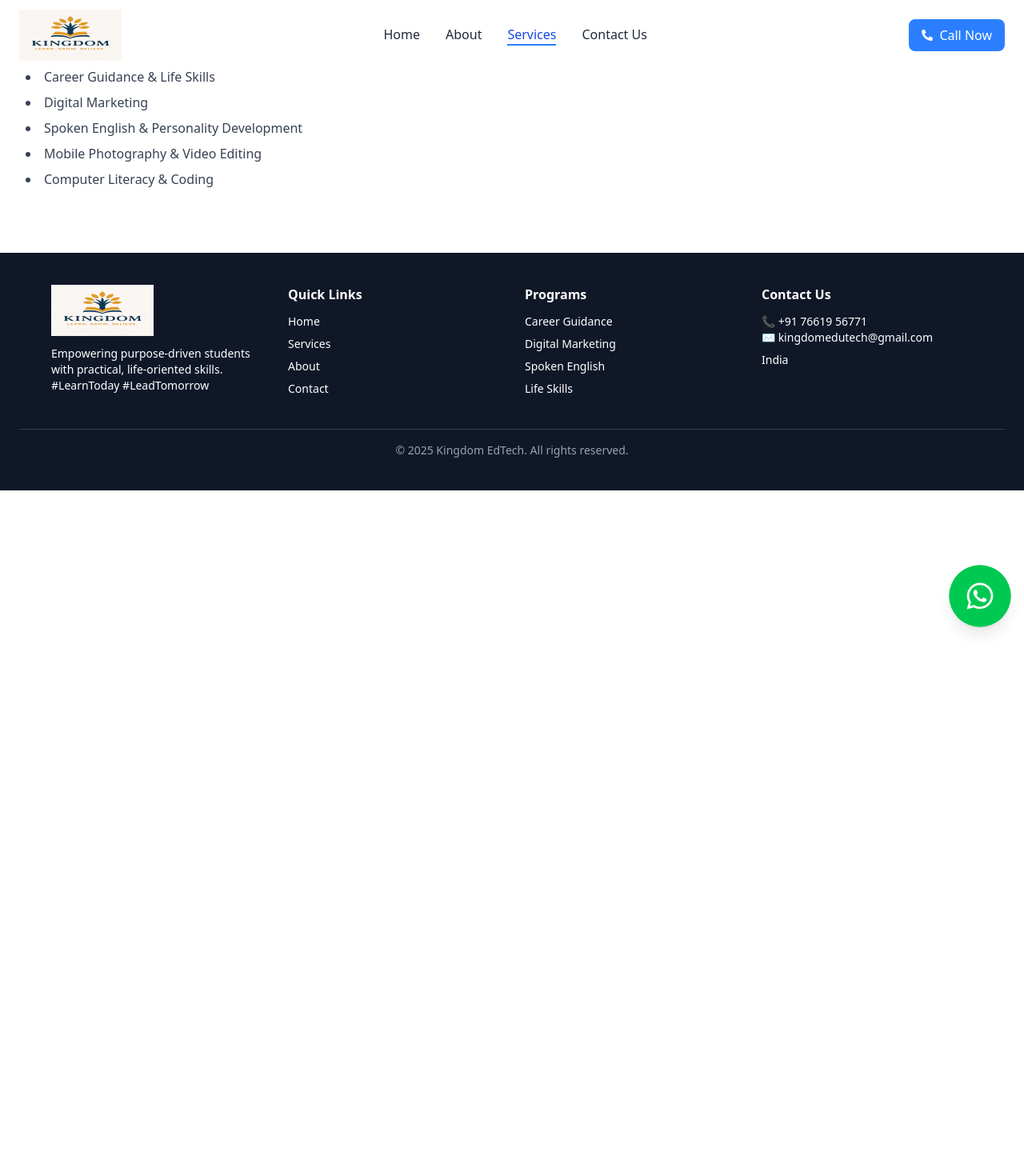
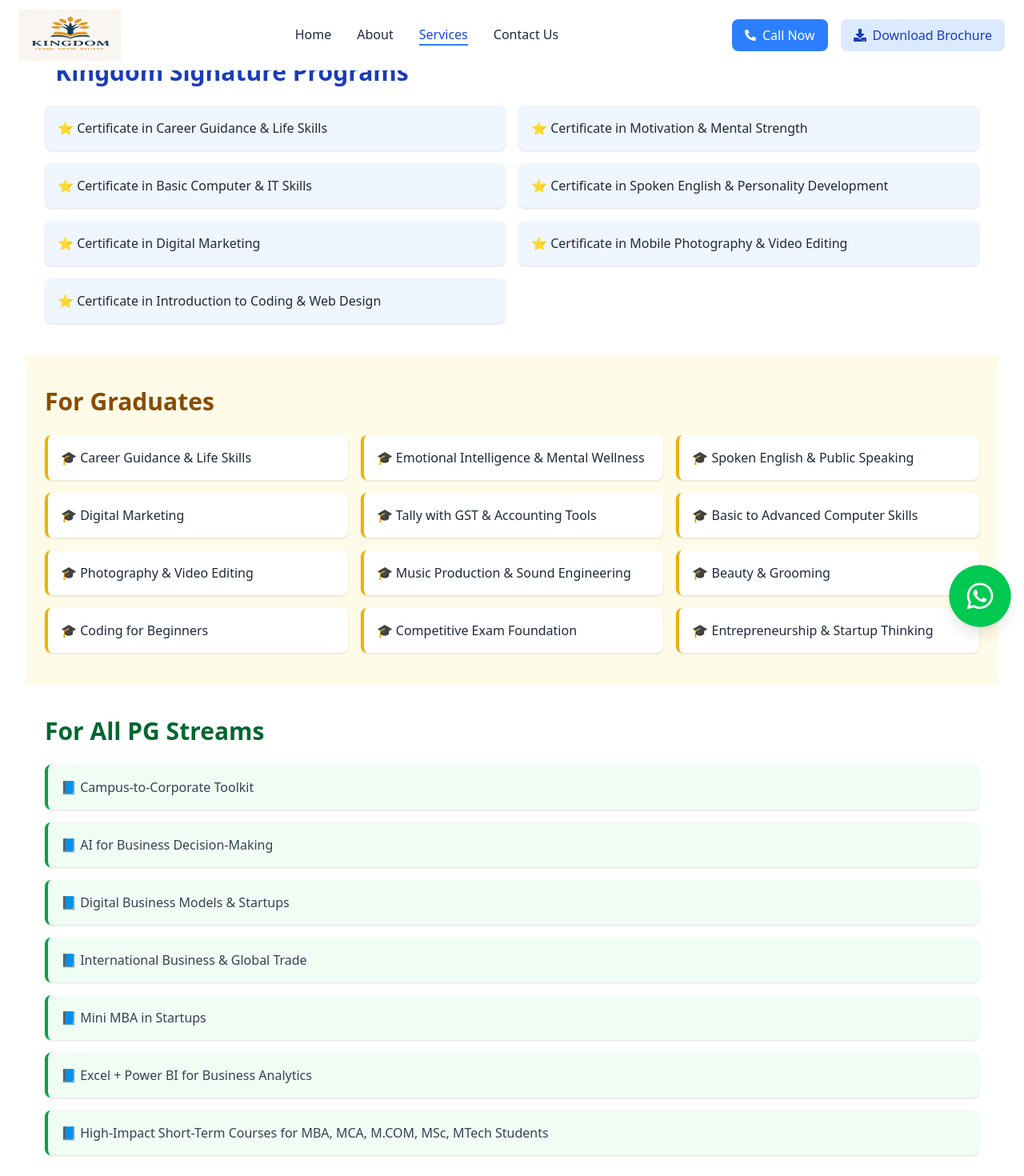
Before and after one commit to Inkarp/NewWebsiteKing, a React (Vite) app in the folder frontend/: page /services in a window 1280 px wide. Shown: the top 1470 px of the page at 80% size. Before the commit the page ends 800 px from the top, so only its background shows below. Built offline with nearby package versions, Linux system fonts and the light colour scheme.

Commit message:
chnaged the ui completely

```diff
--- a/frontend/src/pages/Header.jsx
+++ b/frontend/src/pages/Header.jsx
@@ -1,13 +1,13 @@
 import React, { useState, useEffect } from 'react';
 import Logo from '/Logo.png';
 import { NavLink, Link } from 'react-router-dom';
-import { FaBars, FaPhoneAlt, FaTimes } from 'react-icons/fa';
+import { FaBars, FaPhoneAlt, FaTimes, FaDownload } from 'react-icons/fa';
 
 const Header = () => {
   const [mobileMenuOpen, setMobileMenuOpen] = useState(false);
   const [scrolled, setScrolled] = useState(false);
 
-  // Scroll detection for sticky styling
+  // Sticky scroll effect
   useEffect(() => {
     const handleScroll = () => {
       setScrolled(window.scrollY > 10);
@@ -35,7 +35,7 @@
           <img src={Logo} alt="Kingdom Logo" className="h-16 w-32" />
         </Link>
 
-        {/* Desktop Navigation */}
+        {/* Desktop Nav */}
         <nav className="hidden md:flex space-x-8 font-medium text-gray-800">
           {navLinks.map((link) => (
             <NavLink
@@ -52,16 +52,26 @@
           ))}
         </nav>
 
-        {/* Call Now Button */}
+        {/* Call Now + Brochure on Desktop */}
+        <div className="hidden md:flex items-center space-x-4">
           <a
             href="tel:+917661956771"
-          className="hidden md:flex items-center bg-blue-500 hover:bg-blue-600 text-white px-4 py-2 rounded-lg space-x-2"
+            className="flex items-center bg-blue-500 hover:bg-blue-600 text-white px-4 py-2 rounded-lg space-x-2"
           >
             <FaPhoneAlt className="text-sm" />
             <span>Call Now</span>
           </a>
+          <a
+            href="/KingdomBrochure.pdf" // Ensure this file is in your public folder
+            download
+            className="flex items-center bg-blue-100 hover:bg-blue-200 text-blue-800 px-4 py-2 rounded-lg space-x-2 font-medium"
+          >
+            <FaDownload />
+            <span>Download Brochure</span>
+          </a>
+        </div>
 
-        {/* Mobile Toggle */}
+        {/* Mobile Menu Toggle */}
         <button
           className="md:hidden text-2xl text-gray-800"
           onClick={() => setMobileMenuOpen(!mobileMenuOpen)}
@@ -88,12 +98,21 @@
                 {link.name}
               </NavLink>
             ))}
+
             <a
               href="tel:+917661956771"
               className="flex items-center bg-blue-500 hover:bg-blue-600 text-white px-4 py-2 rounded-lg space-x-2"
             >
               <FaPhoneAlt />
               <span>Call Now</span>
+            </a>
+            <a
+              href="/KingdomBrochure.pdf"
+              download
+              className="flex items-center bg-blue-100 hover:bg-blue-200 text-blue-800 px-4 py-2 rounded-lg space-x-2"
+            >
+              <FaDownload />
+              <span>Download Brochure</span>
             </a>
           </nav>
         </div>
--- a/frontend/src/pages/Home.jsx
+++ b/frontend/src/pages/Home.jsx
@@ -2,6 +2,11 @@
 import Offerings from "./Home/Offerings";
 import Testimonials from "./Home/Testimonials";
 import WhyChooseUs from "./Home/WhyChooseUs";
+import GraduatePrograms from "./Services/GraduatePrograms";
+import PGPrograms from "./Services/PGPrograms";
+import SignaturePrograms from "./Services/SignaturePrograms";
+import SkillCoursesSection from "./Services/SkillBasedPrograms";
+import WhyKingdomIsDifferent from "./Services/WhyKingdomIsDiffernet";
 
 const Home = () => (
   <section className="p-8">
@@ -12,6 +17,11 @@
     <Hero />
     <WhyChooseUs />
     <Offerings />
+    <SignaturePrograms />
+    <GraduatePrograms />
+    <PGPrograms />
+    <SkillCoursesSection />
+    <WhyKingdomIsDifferent />
     <Testimonials />
   </section>
 );
--- a/frontend/src/pages/Home/Offerings.jsx
+++ b/frontend/src/pages/Home/Offerings.jsx
@@ -72,7 +72,7 @@
               <img src={item.image} alt={item.title} className="h-48 w-full object-cover" />
               <div className="p-6 flex flex-col flex-grow">
                 <h3 className="text-xl font-semibold text-blue-800 mb-3">{item.title}</h3>
-                <ul className="list-disc list-inside space-y-2 text-gray-700 text-sm flex-grow">
+                <ul className="list-disc font-semibold list-inside space-y-2 text-gray-700 text-sm flex-grow">
                   {item.points.map((point, idx) => (
                     <li key={idx}>{point}</li>
                   ))}
--- a/frontend/src/pages/Home/Testimonials.jsx
+++ b/frontend/src/pages/Home/Testimonials.jsx
@@ -27,7 +27,7 @@
 
 export default function Testimonials(){
   return (
-    <section className="bg-blue-50 py-20 px-6 md:px-20">
+    <section className="bg-blue-50 py-20 px-6 md:px-20 mt-5">
       <div className="max-w-6xl mx-auto">
         <div className="text-center mb-12">
           <h2 className="text-4xl font-bold text-blue-900 mb-4 font-serif tracking-tight">
--- a/frontend/src/pages/Services.jsx
+++ b/frontend/src/pages/Services.jsx
@@ -1,14 +1,15 @@
+import GraduatePrograms from "./Services/GraduatePrograms";
+import PGPrograms from "./Services/PGPrograms";
+import SignaturePrograms from "./Services/SignaturePrograms";
+import WhyKingdomIsDifferent from "./Services/WhyKingdomIsDiffernet";
+
 export default function Services() {
     return (
   <section className="p-8">
-    <h2 className="text-3xl font-bold mb-4">Our Signature Programs</h2>
-    <ul className="space-y-2 text-gray-700 list-disc list-inside">
-      <li>Career Guidance & Life Skills</li>
-      <li>Digital Marketing</li>
-      <li>Spoken English & Personality Development</li>
-      <li>Mobile Photography & Video Editing</li>
-      <li>Computer Literacy & Coding</li>
-    </ul>
+    <SignaturePrograms />
+    <GraduatePrograms />
+    <PGPrograms />
+    <WhyKingdomIsDifferent />
   </section>
 );
 }
--- /dev/null
+++ b/frontend/src/pages/Services/GraduatePrograms.jsx
@@ -0,0 +1,29 @@
+const graduatePrograms = [
+  "Career Guidance & Life Skills",
+  "Emotional Intelligence & Mental Wellness",
+  "Spoken English & Public Speaking",
+  "Digital Marketing",
+  "Tally with GST & Accounting Tools",
+  "Basic to Advanced Computer Skills",
+  "Photography & Video Editing",
+  "Music Production & Sound Engineering",
+  "Beauty & Grooming",
+  "Coding for Beginners",
+  "Competitive Exam Foundation",
+  "Entrepreneurship & Startup Thinking"
+];
+
+export default function GraduatePrograms() {
+  return (
+    <section className="py-10 px-6 bg-yellow-50">
+      <h2 className="text-3xl font-bold text-yellow-800 mb-6">For Graduates</h2>
+      <ul className="grid grid-cols-1 sm:grid-cols-2 md:grid-cols-3 gap-4 text-gray-800 font-medium">
+        {graduatePrograms.map((item, idx) => (
+          <li key={idx} className="bg-white p-4 rounded-lg shadow border-l-4 border-yellow-500">
+            🎓 {item}
+          </li>
+        ))}
+      </ul>
+    </section>
+  );
+}
--- /dev/null
+++ b/frontend/src/pages/Services/PGPrograms.jsx
@@ -0,0 +1,24 @@
+const pgPrograms = [
+  "Campus-to-Corporate Toolkit",
+  "AI for Business Decision-Making",
+  "Digital Business Models & Startups",
+  "International Business & Global Trade",
+  "Mini MBA in Startups",
+  "Excel + Power BI for Business Analytics",
+  "High-Impact Short-Term Courses for MBA, MCA, M.COM, MSc, MTech Students"
+];
+
+export default function PGPrograms() {
+  return (
+    <section className="py-10 px-6">
+      <h2 className="text-3xl font-bold text-green-800 mb-6">For All PG Streams</h2>
+      <ul className="space-y-4 text-gray-700 font-medium">
+        {pgPrograms.map((item, idx) => (
+          <li key={idx} className="bg-green-50 p-4 rounded-lg shadow border-l-4 border-green-600">
+            📘 {item}
+          </li>
+        ))}
+      </ul>
+    </section>
+  );
+}
--- /dev/null
+++ b/frontend/src/pages/Services/SignaturePrograms.jsx
@@ -0,0 +1,24 @@
+const signaturePrograms = [
+  "Certificate in Career Guidance & Life Skills",
+  "Certificate in Motivation & Mental Strength",
+  "Certificate in Basic Computer & IT Skills",
+  "Certificate in Spoken English & Personality Development",
+  "Certificate in Digital Marketing",
+  "Certificate in Mobile Photography & Video Editing",
+  "Certificate in Introduction to Coding & Web Design"
+];
+
+export default function SignaturePrograms() {
+  return (
+    <section className="py-10 px-6">
+      <h2 className="text-3xl font-bold text-blue-800 mb-6">“Kingdom Signature Programs”</h2>
+      <ul className="grid grid-cols-1 sm:grid-cols-2 gap-4 text-gray-800 font-medium">
+        {signaturePrograms.map((item, idx) => (
+          <li key={idx} className="bg-blue-50 p-4 rounded-lg shadow">
+            ⭐ {item}
+          </li>
+        ))}
+      </ul>
+    </section>
+  );
+}
--- /dev/null
+++ b/frontend/src/pages/Services/SkillBasedPrograms.jsx
@@ -0,0 +1,115 @@
+import React from 'react';
+
+const SkillCoursesSection = () => {
+  const courses = [
+    {
+      category: 'Courses for Boys',
+      items: [
+        'Mobile Phone Repairing',
+        'Two-Wheeler Mechanic',
+        'Welding & Fabrication',
+        'Plumbing & Pipe Fitting',
+        'Basic Electrical Wiring',
+        'AC & Refrigerator Servicing',
+        'CCTV Installation & Maintenance',
+        'Solar Panel Installation Technician',
+        'Basic Carpentry',
+        'Drone Operating & Repairing',
+        'Machine Operator Training (Lathe/CNC)',
+        'Automobile Servicing',
+        'Graphic Design (CorelDRAW, Photoshop)',
+        'Video Editing (Filmora, Premiere Pro)',
+        'Photography (Event & Street)',
+        'Audio Editing & Podcast Setup',
+        'Agricultural Equipment Handling',
+        'Basic Electronics & Soldering',
+        '3D Printing & Prototyping',
+        'Construction Assistant Skills (Bar Bending, Mixing, etc.)',
+      ],
+    },
+    {
+      category: 'Courses for Girls',
+      items: [
+        'Tailoring & Fashion Designing',
+        'Beautician & Salon Training',
+        'Mehendi & Nail Art Design',
+        'Cooking & Bakery (Cakes, Chocolates)',
+        'Home-made Product Business (Papads, Pickles, etc.)',
+        'Jewelry Making (Beads, Silk Thread, Terracotta)',
+        'Candle & Soap Making',
+        'Handloom Weaving (Local Styles)',
+        'Hand Embroidery & Crochet',
+        'Event Decoration (Balloon & Flower Decor)',
+        'Interior Decoration Basics',
+        'Computer Basics & MS Office',
+        'Graphic Design (Canva, CorelDRAW for Women)',
+        'Social Media Handling for Small Business',
+        'Photography with Mobile',
+        'Digital Marketing Basics',
+        'Online Business Skills (Etsy, Amazon Handmade)',
+        'Childcare & Preschool Teaching Skills',
+        'Community Health Worker Training',
+        'Tailored Yoga & Wellness Coaching',
+      ],
+    },
+    {
+      category: 'Courses for Both Boys & Girls',
+      items: [
+        'Tailoring & Fashion Designing',
+        'Beautician & Salon Training',
+        'Mehendi & Nail Art Design',
+        'Cooking & Bakery (Cakes, Chocolates)',
+        'Home-made Product Business (Papads, Pickles, etc.)',
+        'Jewelry Making (Beads, Silk Thread, Terracotta)',
+        'Candle & Soap Making',
+        'Handloom Weaving (Local Styles)',
+        'Hand Embroidery & Crochet',
+        'Event Decoration (Balloon & Flower Decor)',
+        'Interior Decoration Basics',
+        'Computer Basics & MS Office',
+        'Graphic Design (Canva, CorelDRAW for Women)',
+        'Social Media Handling for Small Business',
+        'Photography with Mobile',
+        'Digital Marketing Basics',
+        'Online Business Skills (Etsy, Amazon Handmade)',
+        'Childcare & Preschool Teaching Skills',
+        'Community Health Worker Training',
+        'Tailored Yoga & Wellness Coaching',
+      ],
+    },
+  ];
+
+  return (
+    <section className="py-20 px-6 md:px-16 bg-gradient-to-br from-blue-50 via-white to-pink-50">
+      <div className="max-w-7xl mx-auto">
+        <h2 className="text-4xl font-bold text-center text-blue-900 mb-12 font-serif tracking-tight">
+          Skill-Based Training Programs
+        </h2>
+        <div className="grid gap-10 md:grid-cols-2 lg:grid-cols-3">
+          {courses.map((group, idx) => (
+            <div
+              key={idx}
+              className="bg-white rounded-xl shadow-md hover:shadow-xl p-6 transition duration-300 border border-blue-100"
+            >
+              <h3 className="text-xl font-semibold text-blue-800 mb-4 border-b pb-2">
+                {group.category}
+              </h3>
+              <ul className="list-disc pl-5 space-y-2 text-gray-700 text-sm md:text-base">
+                {group.items.map((item, index) => (
+                  <li
+                    key={index}
+                    className="leading-snug hover:text-blue-600 transition duration-200"
+                  >
+                    {item}
+                  </li>
+                ))}
+              </ul>
+            </div>
+          ))}
+        </div>
+      </div>
+    </section>
+  );
+};
+
+export default SkillCoursesSection;
--- /dev/null
+++ b/frontend/src/pages/Services/WhyKingdomIsDiffernet.jsx
@@ -0,0 +1,17 @@
+export default function WhyKingdomIsDifferent() {
+  return (
+    <section className="py-12 px-6 bg-gradient-to-br from-blue-50 to-purple-100 rounded-xl shadow-inner mt-5">
+      <h2 className="text-3xl font-bold text-blue-800 mb-6">What Makes Kingdom Different?</h2>
+      <ul className="space-y-4 text-gray-800 text-lg font-medium">
+        <li>✅ <strong>We don’t give only chapters</strong> — we give clarity.</li>
+        <li>✅ <strong>We don’t just teach software</strong> — we give self-worth.</li>
+        <li>✅ <strong>We don’t push students into careers</strong> — we guide with purpose.</li>
+      </ul>
+
+      <div className="mt-8 border-l-4 border-blue-600 pl-6 text-blue-800 text-xl font-semibold">
+        <p>"Unlike other platforms that stop at skill training, <strong>Kingdom focuses on life training + purpose guidance</strong>."</p>
+        <p className="mt-4">Others say “Learn to earn.” <strong>We say “Learn to lead & love.”</strong></p>
+      </div>
+    </section>
+  );
+}
```
Lines whose indentation alone changed are shown as unchanged.
